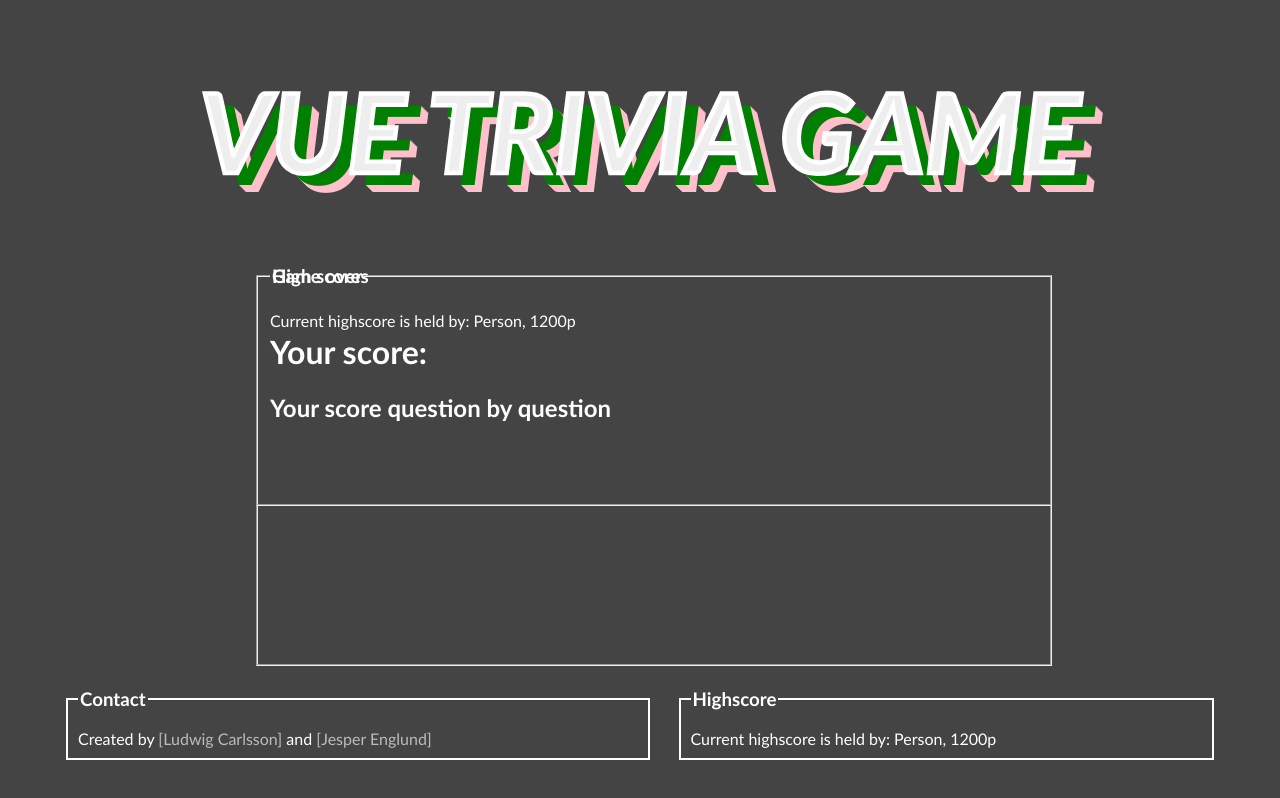
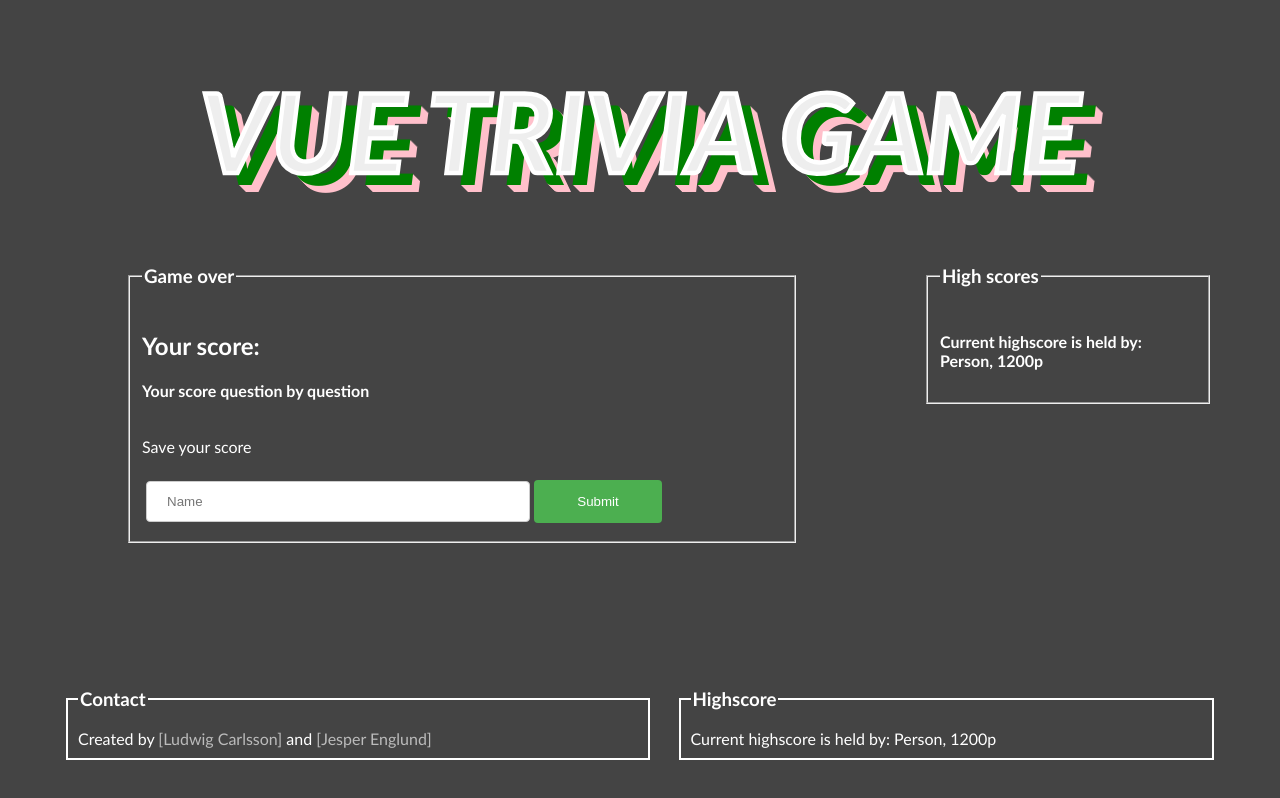
Before and after one commit to ludwigcarlsson/vue-trivia-game, a Vue app: page /result in a window 1280 px wide. Built offline with nearby package versions, Linux system fonts and the light colour scheme.

Commit message:
text box and submit

```diff
--- a/src/components/Result.vue
+++ b/src/components/Result.vue
@@ -2,21 +2,30 @@
   <div id="result-container">
         <fieldset class="result-section">
             <legend><h3>Game over</h3></legend>
-            <h1>Your score:</h1>
-            <h2>Your score question by question</h2>
+            <h2 id="current-score">Your score:</h2>
+            <h4>Your score question by question</h4>
+            <table>
+                <tr id="answers"></tr>
+            </table>
+        <div>
+  <form action="/...">
+    <p>Save your score</p>
+    <input type="text" id="name" placeholder="Name">
+    <input type="submit" value="Submit">
+  </form>
+        </div>
         </fieldset>
 
         <fieldset class="highscore-section">
             <legend><h3>High scores</h3></legend>
-            Current highscore is held by: Person, 1200p
+            <h4>Current highscore is held by: Person, 1200p</h4>
         </fieldset>
     </div>
-
 </template>
 
 <script>
 export default {
-
+    name: 'Result',
 }
 </script>
 
@@ -28,23 +37,42 @@ body {
 }
 
 .result-section {
-    width: 60%;
-    height: 50%;
-    position: absolute;
-    left: 20%;
+    width: 50%;
     color: white;
-    margin-left: auto;
+    margin-left: 10%;
+    float: left;
 }
 
-/*här behöver vi fixa så att det finns ett avstånd mellan result-section och highscore-section*/
+.highscore-section {
+    width: 20%;
+    color: white;
+    margin-left: 10%;
+    float: left;
+}
 
-.highscore-section {
-    width: 60%;
-    height: 30%;
-    position: absolute;
-    left: 20%;
-    color: white;
-    margin-left: auto;
+input[type=text], select {
+  width: 60%;
+  padding: 12px 20px;
+  margin: 8px 4px;
+  display: inline-block;
+  border: 1px solid #ccc;
+  border-radius: 4px;
+  box-sizing: border-box;
+}
+
+input[type=submit] {
+  width: 20%;
+  background-color: #4CAF50;
+  color: white;
+  padding: 14px 20px;
+  margin: 8px 0;
+  border: none;
+  border-radius: 4px;
+  cursor: pointer;
+}
+
+input[type=submit]:hover {
+  background-color: #45a049;
 }
 
 </style>
```
